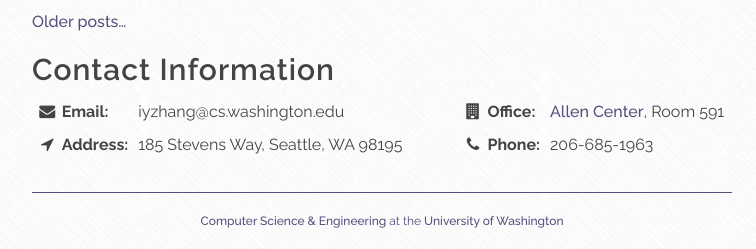
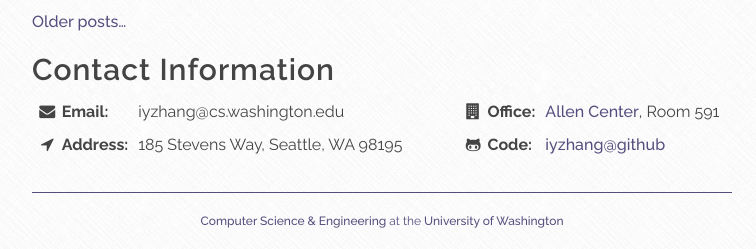
Before and after one commit to iyzhang/www, a Jekyll site: the page built from index.html, in a window 1280 px wide. Shown: the part 1106-1355 px from the top of the page, without its empty margins (258-1014 px from the left). Built offline with Jekyll 4.4.1, drawn with Linux system fonts in a browser that asks for light colours; nearby versions of some CDN libraries; some web fonts are replaced; Markdown is read by kramdown in place of the engine named in the settings.

Commit message:
adding code pointer to my index page

```diff
--- a/index.html
+++ b/index.html
@@ -100,14 +100,14 @@
       <td><a href="https://www.cs.washington.edu/contact/">Allen
       Center</a>, Room 591</td>
     </tr>
+    <!-- <tr> -->
+    <!--   <td><i class="fa-fw fa fa-phone"></i> <b>Phone: </b></td>  -->
+    <!--   <td>206-685-1963</td> -->
+    <!-- </tr> -->
     <tr>
-      <td><i class="fa-fw fa fa-phone"></i> <b>Phone: </b></td>
-      <td>206-685-1963</td>
-    </tr>
-    <!-- <tr> -->
-    <!--   <td><i class="fa-fw fa fa-github-alt"></i> <b>Code: </b></td> -->
-    <!--   <td><a href="https://github.com/iyzhang/">iyzhang@github</a></td> -->
-    <!-- <tr> -->
+      <td><i class="fa-fw fa fa-github-alt"></i> <b>Code: </b></td>
+      <td><a href="https://github.com/iyzhang/">iyzhang@github</a></td>
+    <tr>
   </tbody>
 </table>
 </div>
```
